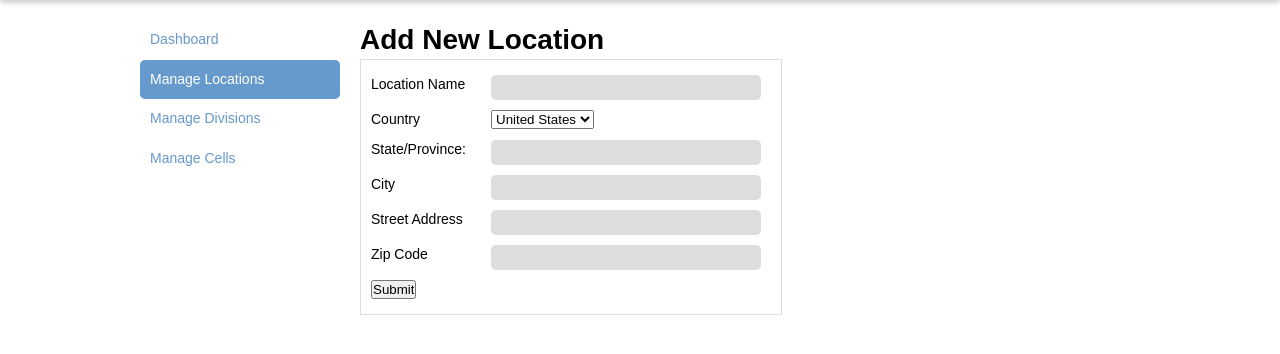
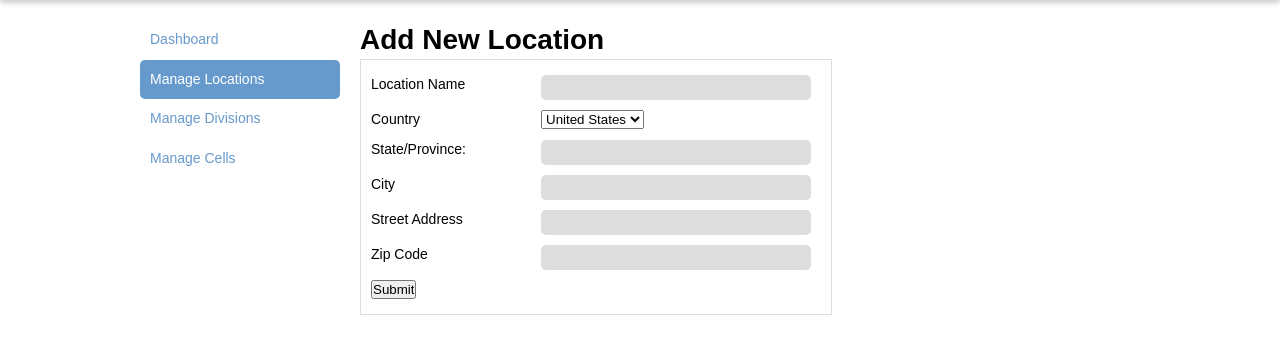
Before and after one commit to Hackmastr/apps-base, a PHP site: page /apps/index.php?p=manage&area=locations&add=new in a window 1280 px wide. Shown: the part 51-405 px from the top of the page. Run offline with PHP 8.4, Linux system fonts and the light colour scheme; data that the repository does not hold is empty.

Commit message:
Give labels a little more width

```diff
--- a/apps_template/global.css
+++ b/apps_template/global.css
@@ -132,7 +132,7 @@ body {
 .apps_form {
 	border: 1px solid #dddddd;
 	padding: 10px;
-	width: 400px;
+	width: 450px;
 }
 
 	.apps_form li {
@@ -142,7 +142,7 @@ body {
 		.apps_form label {
 			float: left;
 			margin-right: 20px;
-			width: 100px;
+			width: 150px;
 		}
 
 		.apps_form input[type=text] {
```
